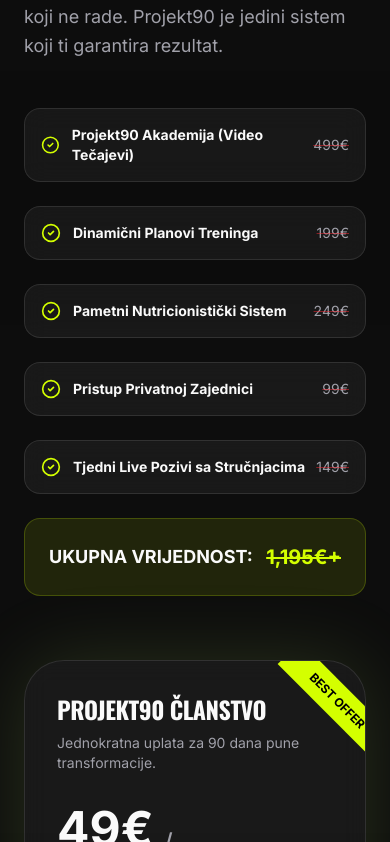
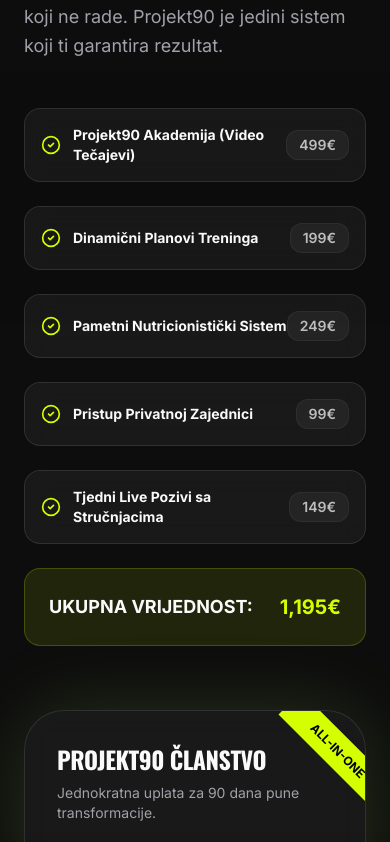
Before and after one commit to karlocasni/projekt90-app, a React (Vite) app: page / in a window 390 px wide. Shown: the part 1962-2804 px from the top of the page. Built offline with nearby package versions, Linux system fonts and the light colour scheme; no server answers.

Commit message:
feat: add Cjenik link to footer and update value breakdown presentation

```diff
--- a/src/pages/Landing.tsx
+++ b/src/pages/Landing.tsx
@@ -169,15 +169,15 @@
               ].map((item, i) => (
                 <div key={i} className="flex justify-between items-center p-4 glass rounded-xl border-white/5">
                   <div className="flex items-center gap-3">
-                    <CheckCircle2 className="w-5 h-5 text-primary" />
+                    <CheckCircle2 className="w-5 h-5 text-primary shrink-0" />
                     <span className="font-bold text-sm md:text-base">{item.title}</span>
                   </div>
-                  <span className="text-muted-foreground line-through decoration-red-500/50 text-sm md:text-base">{item.val}</span>
+                  <span className="text-white/70 font-semibold text-sm md:text-base bg-white/5 px-3 py-1 rounded-lg border border-white/5">{item.val}</span>
                 </div>
               ))}
               <div className="p-6 bg-primary/10 border border-primary/20 rounded-2xl flex justify-between items-center">
                 <span className="text-lg md:text-xl font-black uppercase">Ukupna Vrijednost:</span>
-                <span className="text-xl md:text-2xl font-black text-primary line-through">1,195€+</span>
+                <span className="text-xl md:text-2xl font-black text-primary">1,195€</span>
               </div>
             </div>
           </motion.div>
@@ -187,7 +187,7 @@
             className="glass p-8 md:p-10 rounded-[2.5rem] md:rounded-[3rem] border-primary/30 shadow-[0_0_80px_rgba(190,242,100,0.15)] relative overflow-hidden sticky top-32"
           >
             <div className="absolute top-0 right-0 bg-primary text-black px-8 py-2 font-black rotate-45 translate-x-10 translate-y-6 text-xs md:text-base">
-              BEST OFFER
+              ALL-IN-ONE
             </div>
 
             <h3 className="text-2xl md:text-4xl font-black mb-2 uppercase">PROJEKT90 ČLANSTVO</h3>
@@ -454,6 +454,7 @@
                 <li><a href="https://nemaneide.com/nema-neide-aplikacija-pravila-o-privatnosti/" target="_blank" rel="noreferrer" className="hover:text-primary transition-colors">Uvjeti korištenja</a></li>
                 <li><a href="https://nemaneide.com/nema-neide-aplikacija-pravila-o-privatnosti/" target="_blank" rel="noreferrer" className="hover:text-primary transition-colors">Privatnost</a></li>
                 <li><a href="https://nemaneide.com/nema-neide-aplikacija-pravila-o-privatnosti/" target="_blank" rel="noreferrer" className="hover:text-primary transition-colors">Povrat novca</a></li>
+                <li><a href="https://drive.google.com/drive/folders/1FGcVhafKlnkaIztPCb91J3k2PSHizNwJ?usp=sharing" target="_blank" rel="noreferrer" className="hover:text-primary transition-colors">Cjenik</a></li>
               </ul>
               <div className="flex flex-col sm:flex-row items-center gap-4 sm:gap-6 text-muted-foreground font-medium">
                 <a href="tel:+385992088022" className="hover:text-primary transition-colors">+385 99 208 8022</a>
```
Also changed, not shown: 1 other file (tests, documents, lock files or other folders).
